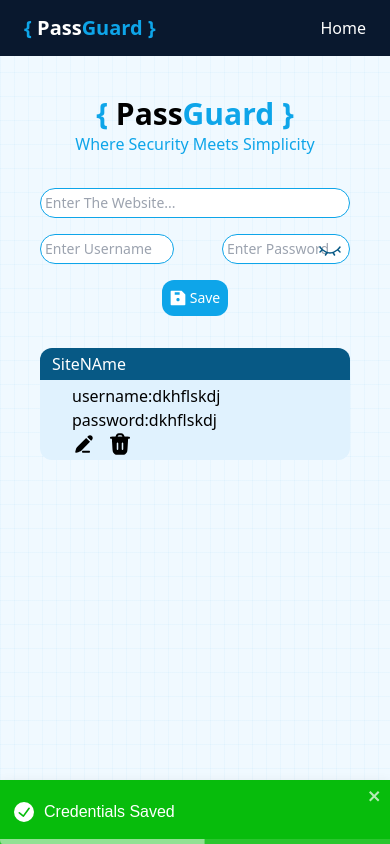
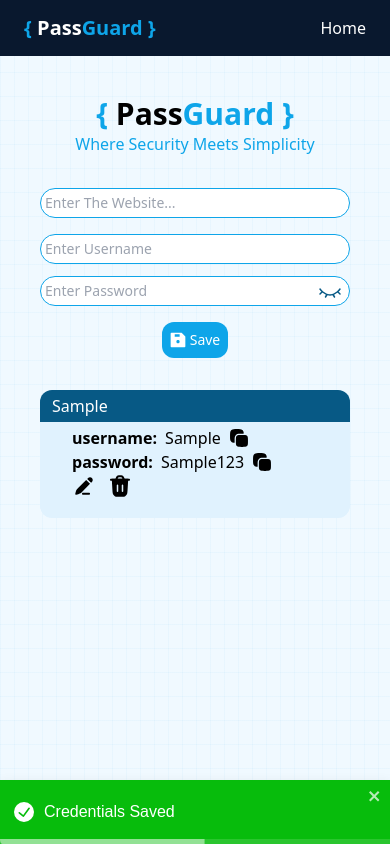
Before and after one commit to Prabin1025y/Password-Manager, a React (Vite) app: page / in a window 390 px wide. Both pictures are taken after typing "Sample", "Sample", "Sample123" into the empty fields and a click on the button "Save". Built offline with nearby package versions, Linux system fonts and the light colour scheme.

Commit message:
Improved Responsiveness

```diff
--- a/src/Components/Manager.jsx
+++ b/src/Components/Manager.jsx
@@ -151,7 +151,7 @@ const Manager = () => {
 					<section className="w-full">
 						<input required value={userData.sitename} onChange={handleChange} name="sitename" placeholder="Enter The Website..." className="rounded-full p-1 text-sky-800 focus-visible:outline-sky-700 border border-sky-500 w-full text-sm lg:text-lg" type="text" />
 					</section>
-					<section className="flex gap-12 w-full">
+					<section className="flex gap-3 flex-col sm:flex-row md:gap-12 w-full">
 						<input required value={userData.username} onChange={handleChange} name="username" placeholder="Enter Username" className="border p-1 focus-visible:outline-sky-700 text-sky-800 focus:border-sky-700 border-sky-500 rounded-full w-full text-sm lg:text-lg" type="text" />
 						<div className="w-full  relative">
 							<input required value={userData.password} onChange={handleChange} name="password" ref={passwordInputRef} placeholder="Enter Password" className="border p-1 focus-visible:outline-sky-700 text-sky-800 focus:border-sky-700 border-sky-500 rounded-full w-full text-sm lg:text-lg" type="password" />
@@ -168,7 +168,7 @@ const Manager = () => {
 				{users.length === 0 && <div>No Passwords Saved.</div>}
 				{users.length !== 0 && <div className="w-full">
 
-					<table className="min-w-full bg-sky-100 hidden">
+					<table className="min-w-full bg-sky-100 hidden md:table">
 						<thead>
 							<tr className="bg-sky-800 text-white">
 								<th className="px-6 py-3 text-left text-sm leading-4 uppercase tracking-wider">Site</th>
@@ -189,18 +189,21 @@ const Manager = () => {
 
 						</tbody>
 					</table>
-					<section>
-						<div className="bg-sky-100 overflow-hidden rounded-xl">
-							<h2 className="bg-sky-800 text-white px-3 py-1">SiteNAme</h2>
-							<div className="p-1 pl-8">
-								<p>username:dkhflskdj</p>
-								<p>password:dkhflskdj</p>
-								<div className="flex gap-3 text-lg">
-									<img className="cursor-pointer" onClick={() => handleEdit(item.id)} src="svgs/edit.svg" alt="Edit" />
-									<img className="cursor-pointer" onClick={() => handleDelete(item.id)} src="svgs/delete.svg" alt="Delete" />
+					<section className="overflow-hidden rounded-xl visible md:hidden">
+						{users.map((item, index) => {
+							return <div key={index} className="bg-sky-100  pb-4">
+								<div className="bg-sky-800 text-white px-3 py-1 max-w-full flex flex-wrap">{item.sitename}</div>
+								<div className="p-1 pl-8">
+									<p className="flex gap-2 flex-wrap"><span className="font-bold">username:</span> {item.username}<img onClick={() => copyText(item.username)} className="w-5 cursor-pointer" src="svgs/copy.svg" alt="copy Text" /></p>
+									<p className="flex gap-2"><span className="font-bold">password:</span> {item.password}<img onClick={() => copyText(item.username)} className="w-5 cursor-pointer" src="svgs/copy.svg" alt="copy Text" /></p>
+									<div className="flex gap-3 text-lg">
+										<img className="cursor-pointer" onClick={() => handleEdit(item.id)} src="svgs/edit.svg" alt="Edit" />
+										<img className="cursor-pointer" onClick={() => handleDelete(item.id)} src="svgs/delete.svg" alt="Delete" />
+									</div>
 								</div>
 							</div>
-						</div>
+						})}
+
 					</section>
 				</div>
 				}
```
